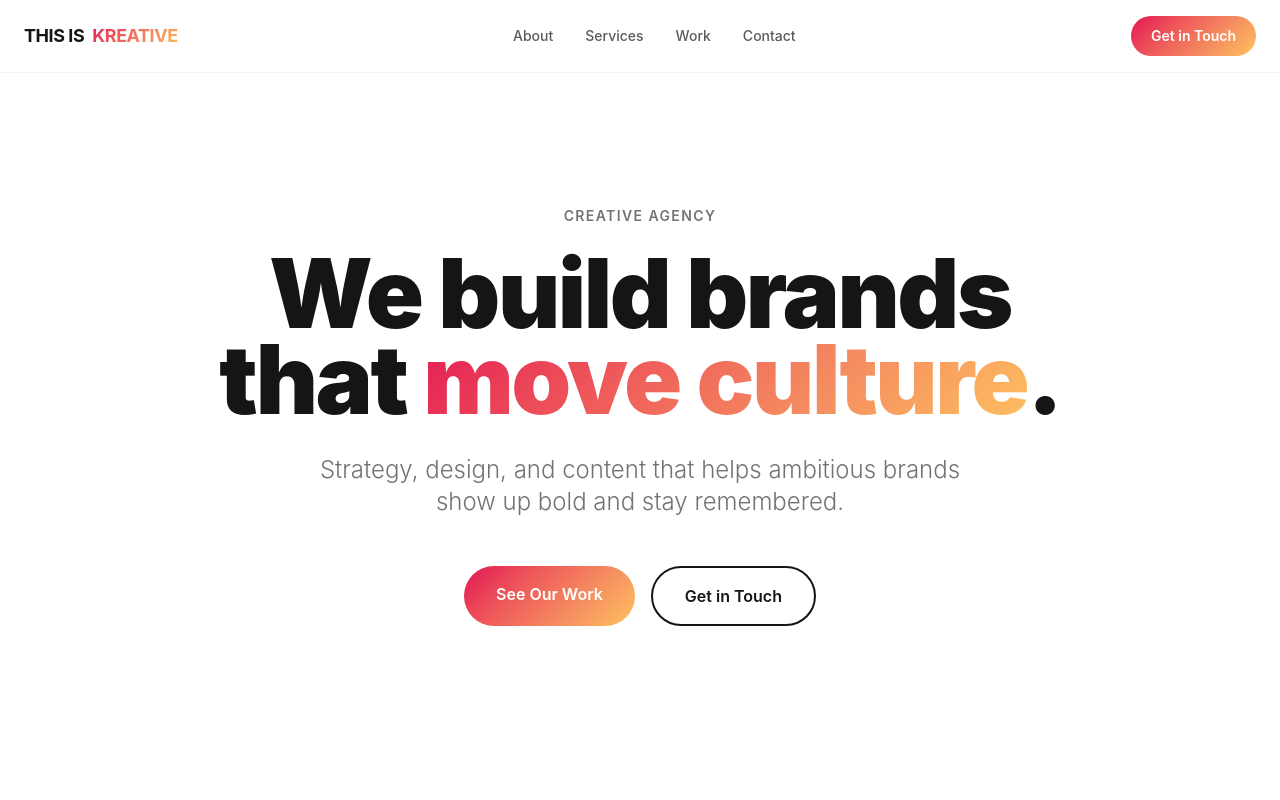
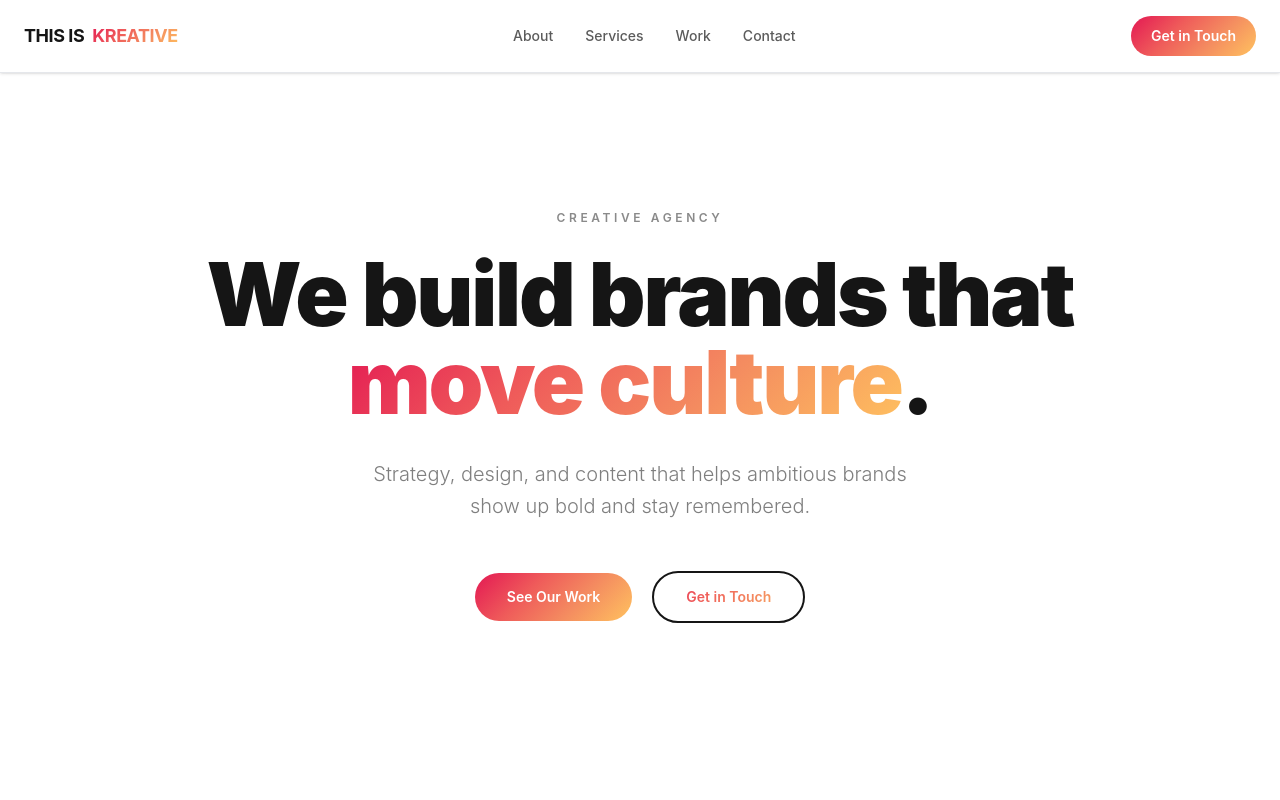
Before and after one commit to twin-matambo/clivecoutet, a Next.js app: page / in a window 1280 px wide. Shown: the top 800 px of the page. Built offline with nearby package versions, Linux system fonts and the light colour scheme.

Commit message:
Fix: Hero buttons sizing, nav visibility, typography and spacing

```diff
--- a/src/app/page.tsx
+++ b/src/app/page.tsx
@@ -16,7 +16,7 @@ function Navigation() {
   const [isOpen, setIsOpen] = useState(false);
 
   return (
-    <nav className="fixed top-0 left-0 right-0 z-50 bg-white/90 backdrop-blur-md border-b border-gray-100">
+    <nav className="fixed top-0 left-0 right-0 z-50 bg-white/95 backdrop-blur-md border-b border-gray-200 shadow-sm">
       <div className="max-w-7xl mx-auto px-6 py-4 flex items-center justify-between">
         <a href="#" className="flex items-center gap-2">
           <span className="text-lg font-bold tracking-tight text-[#151515]">THIS IS</span>
@@ -72,18 +72,18 @@ function Hero() {
   return (
     <section className="min-h-screen flex items-center justify-center px-6 pt-24 pb-16">
       <div className="max-w-4xl mx-auto text-center">
-        <p className="text-sm font-semibold tracking-widest text-[#151515]/60 uppercase mb-6">Creative Agency</p>
-        <h1 className="text-5xl md:text-7xl lg:text-8xl font-black tracking-tight leading-[0.9] mb-8">
+        <p className="text-xs font-semibold tracking-[0.3em] text-[#151515]/50 uppercase mb-6">Creative Agency</p>
+        <h1 className="text-5xl md:text-7xl lg:text-[5.5rem] font-black tracking-tight leading-[1] mb-8">
           We build brands that <GradientText>move culture</GradientText>.
         </h1>
-        <p className="text-xl md:text-2xl text-[#151515]/60 font-light max-w-2xl mx-auto mb-12">
+        <p className="text-lg md:text-xl text-[#151515]/55 font-light max-w-xl mx-auto mb-12 leading-relaxed">
           Strategy, design, and content that helps ambitious brands show up bold and stay remembered.
         </p>
-        <div className="flex flex-col sm:flex-row gap-4 justify-center">
-          <a href="#work" className="px-8 py-4 text-base font-semibold text-white gradient-bg rounded-full hover:opacity-90 transition">
+        <div className="flex flex-col sm:flex-row items-center justify-center gap-5">
+          <a href="#work" className="inline-flex items-center justify-center px-8 py-3.5 text-sm font-semibold text-white gradient-bg rounded-full hover:opacity-90 transition w-full sm:w-auto">
             See Our Work
           </a>
-          <a href="#contact" className="px-8 py-4 text-base font-semibold text-[#151515] border-2 border-[#151515] rounded-full hover:bg-[#151515] hover:text-white transition">
+          <a href="#contact" className="inline-flex items-center justify-center px-8 py-3.5 text-sm font-semibold gradient-text border-2 border-current rounded-full hover:opacity-80 transition w-full sm:w-auto">
             Get in Touch
           </a>
         </div>
```
